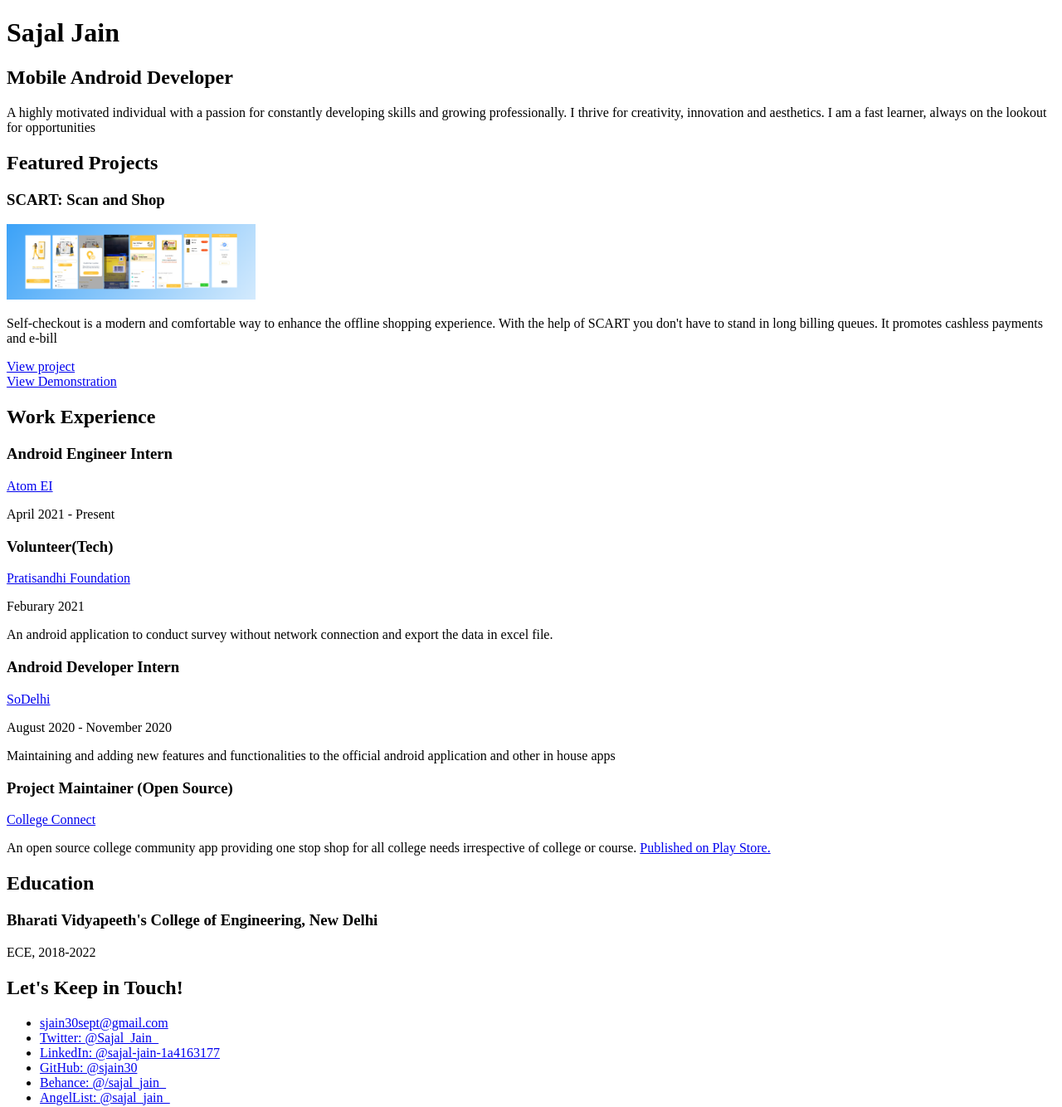
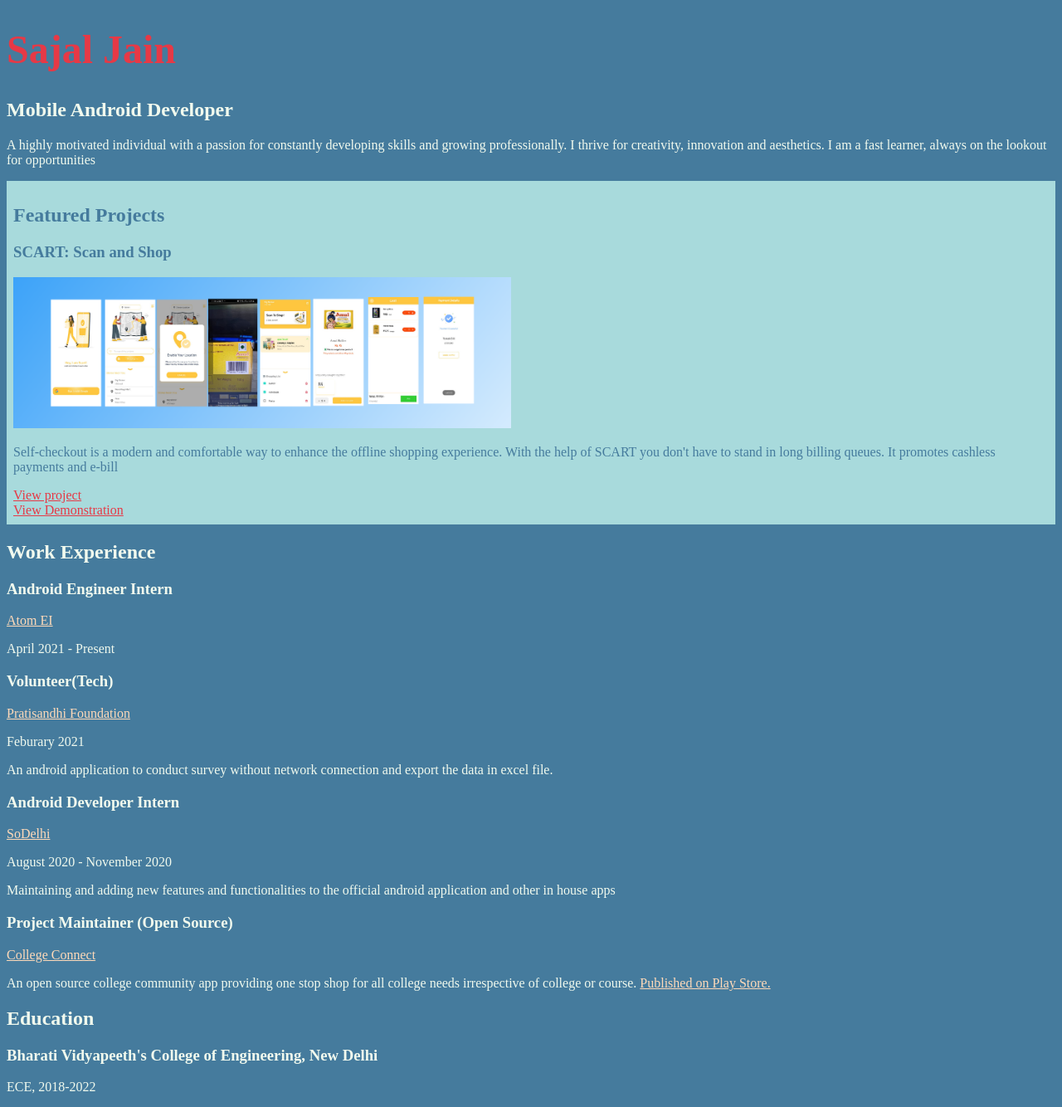
Before and after one commit to sjain30/Portfolio, a plain HTML site: page index.html in a window 1280 px wide. Shown: the top 1334 px of the page at 83% size. Drawn offline with Linux system fonts and the light colour scheme.

Commit message:
Added colours

```diff
--- a/css/style.css
+++ b/css/style.css
@@ -1,3 +1,48 @@
+/*
+Colour Palette
+#E63946 - Pastel Red
+#F1FAEE - White
+#A8DADC - Sky Blue
+#457B9D - Blue
+#1D3557 - Navy Blue
+*/
+
+/* Global Styles */
+
+body {
+  color: #F1FAEE;
+  background-color: #457B9D;
+}
+
 img {
-  width: 300px;
+  width: 600px;
 }
+
+h1 {
+  color: #E63946;
+  font-size: 48px;
+  font: sen;
+}
+
+a {
+  color: peachpuff;
+}
+
+/* PROJECTS SECTION */
+.projects {
+  background-color: #A8DADC;
+  color: #457B9D;
+  padding: 8px;
+}
+
+.projects a {
+  color: #E63946;
+}
+
+footer {
+  color: #1D3557;
+  background-color: darksalmon;
+}
+footer a {
+  color: #1D3557;
+}
--- a/index.html
+++ b/index.html
@@ -22,7 +22,7 @@
       </header>
 
       <!-- ********************  PROJECTS / PORTFOLIO  ********************* -->
-      <section>
+      <section class="projects">
         <h2>Featured Projects</h2>
 
         <!-- Copy the whole <section> block to add more projects. -->
```
